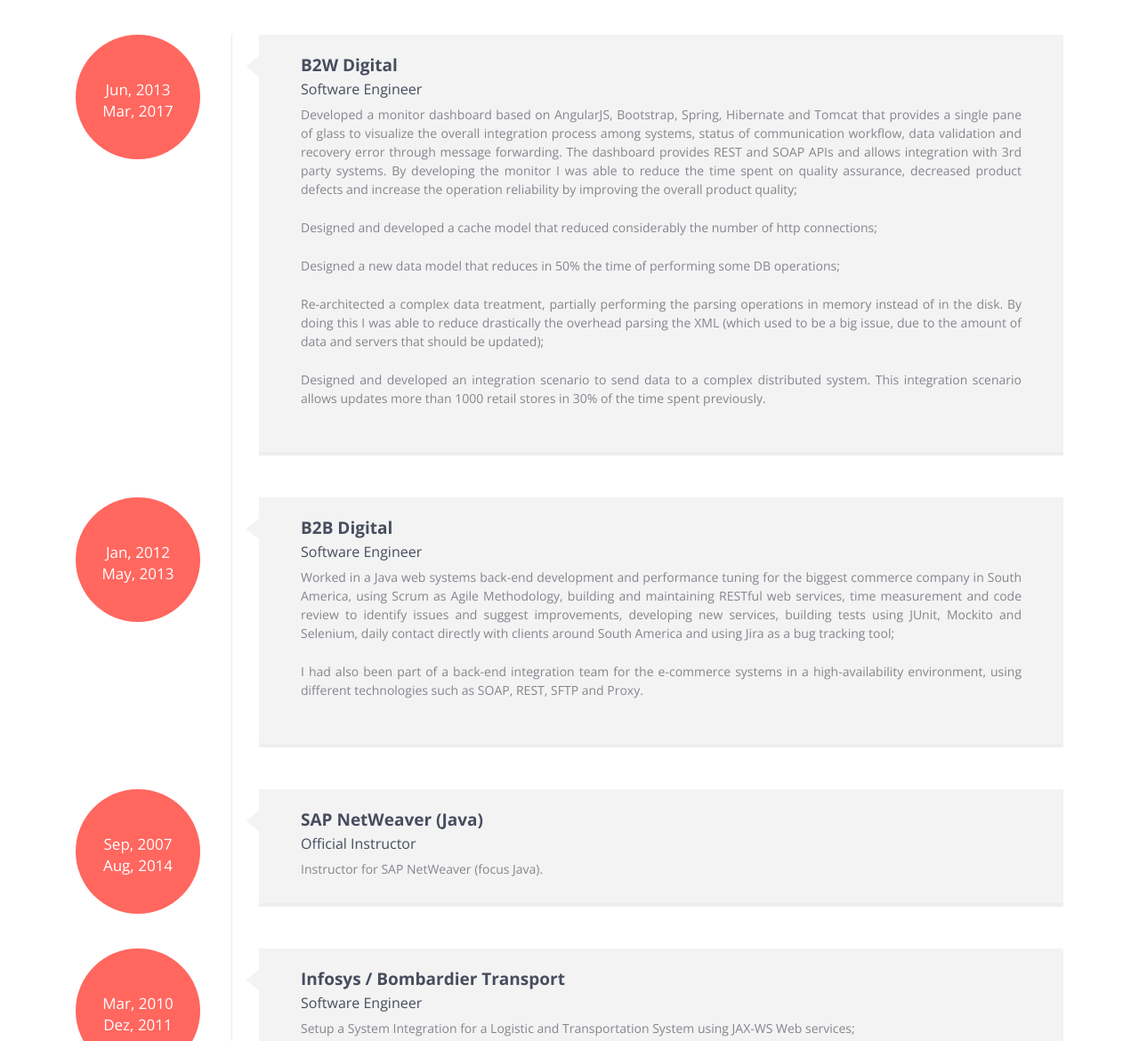
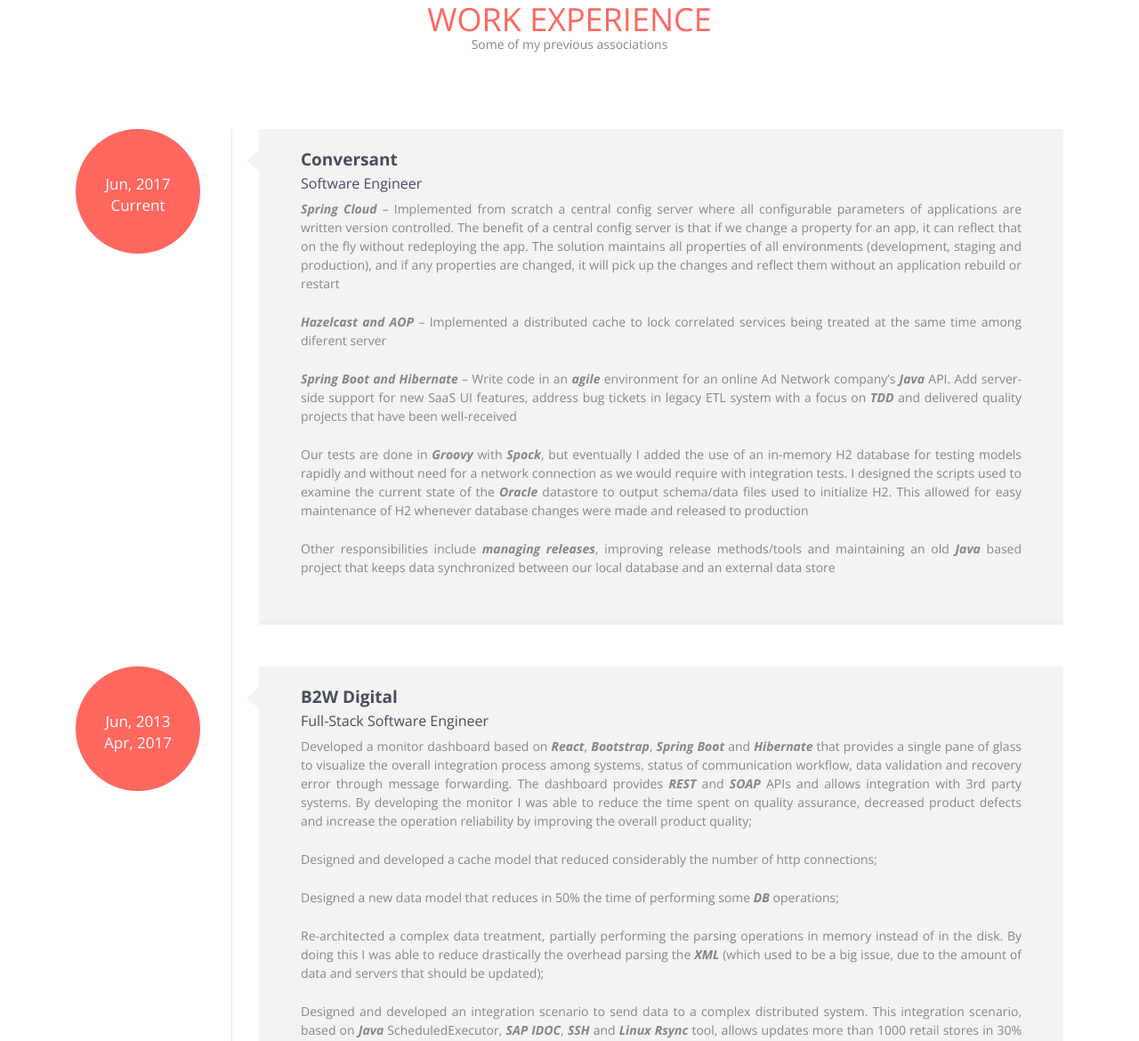
Before and after one commit to hyalen-caldeira/responsive-resume, a plain HTML site: page index.html in a window 1280 px wide. Shown: the part 2019-3189 px from the top of the page at 89% size. Drawn offline with nearby package versions, Linux system fonts and the light colour scheme.

Commit message:
Updating experience

```diff
--- a/css/style.css
+++ b/css/style.css
@@ -5,6 +5,14 @@
     width: 100%;
     height: 100%;
     display: block;
+}
+
+p span{
+    /* color: #E5D5D4!important; */
+    color: #BCD5D4;
+    font-style: oblique;
+    font-weight:600;
+    font-size:16px;
 }
 
 .justify{ text-align: justify!important; }
--- a/index.html
+++ b/index.html
@@ -83,12 +83,21 @@
             <div class="justify">
               <h3>Hyalen Moreira</h3>
               <h4 class="subHeading">Senior Software Engineer &amp; Full Stack Developer</h4>
-              <p>Software Engineer with 15+ years of experience, I have both back-end and front-end software development
+              <!-- <p>Software Engineer with 15+ years of experience, I have both back-end and front-end software development
               experience. I enjoy developing software from the ground up, learning new technologies, refactoring legacy code and making the companies, where I've been working on, satisfied.</p>
 
               <p>Currently I'm working as Software Engineer at B2W Digital responsible for designing and implementing solution for integration, financial and government applications, as well as researching and suggesting new tools, algorithms, and solutions to increase system quality. I also serve as part of a back-end integration team for the eCommerce systems.</p>
 
-              <p>I have global experience across different companies designing and developing applications using Java, Hibernate, Spring, JAX-RS, JAX-WS, SQL, OOD and others. I hold a degree in Software Engineering from Universidade Federal de Minas Gerais. </p>
+              <p>I have global experience across different companies designing and developing applications using Java, Hibernate, Spring, JAX-RS, JAX-WS, SQL, OOD and others. I hold a degree in Software Engineering from Universidade Federal de Minas Gerais. </p> -->
+
+              <p><span>Software Engineer</span> with 15+ years of experience, I have both <span>Back-End</span> and <span>Front-End</span> software development experience. I enjoy developing software from the ground up, learning new technologies, refactoring legacy code and making the companies, where I've been working on, satisfied.</p>
+
+              <p>Currently I'm working as <span>Software Engineer</span> at <span>Conversant</span> writing code in an <span>agile</span> environment for an online Ad Network company’s <span>Java API</span>, adding server-side support for new SaaS UI features, addressing bug tickets in legacy ETL system with a focus on <span>Test-Driven-Development</span> and delivering quality projects that have been well-received.</p>
+
+              <p>Before that I was working as <span>Software Engineer</span> at <span>B2W Digital</span> responsible for designing and implementing solutions for integration, financial and government applications, as well as researching and suggesting new tools, algorithms and solutions to increase system quality. I also serve as part of a <span>Back-End</span> integration team for the eCommerce systems.</p>
+
+              <p>I have global experience across different companies designing and developing applications using
+              <span> Java, Hibernate, Spring, ReactJS, AWS, JAX-RS, JAX-WS, SQL, OOD and others.</span> I hold a degree in <span>Software Engineer</span> from UFMG - Universidade Federal de Minas Gerais. </p>
 
               <a href="resume/cv_hyalen_moreira.pdf" class="bntDownload">Downloading Printable Resume</a>
             </div>
--- a/js/resumeBuilder.js
+++ b/js/resumeBuilder.js
@@ -1,23 +1,46 @@
 var work = {
     "jobs" : [
         {
+            "company" : "Conversant",
+            "role" : "Software Engineer",
+            "location" : "Los Angeles, CA",
+            "dateIni" : "Jun, 2017",
+            "dateEnd" : "Current",
+            "description" : "<b><i>Spring Cloud</i></b> – Implemented from scratch a central config server where all configurable " +
+            "parameters of applications are written version controlled. The benefit of a central config server is " +
+            "that if we change a property for an app, it can reflect that on the fly without redeploying the app. " +
+            "The solution maintains all properties of all environments (development, staging and production), and " +
+            "if any properties are changed, it will pick up the changes and reflect them without an application " +
+            "rebuild or restart<p><b><i>Hazelcast and AOP</b></i> – Implemented a distributed cache to lock correlated services " +
+            "being treated at the same time among diferent server</p><p><b><i>Spring Boot and Hibernate</b></i> – Write code in " +
+            "an <b><i>agile</b></i> environment for an online Ad Network company’s <b><i>Java</b></i> API. Add server-side support for new " +
+            "SaaS UI features, address bug tickets in legacy ETL system with a focus on <b><i>TDD</b></i> and delivered quality " +
+            "projects that have been well-received</p><p>Our tests are done in <b><i>Groovy</b></i> with <b><i>Spock</b></i>, but eventually " +
+            "I added the use of an in-memory H2 database for testing models rapidly and without need for a network " +
+            "connection as we would require with integration tests. I designed the scripts used to examine the current " +
+            "state of the <b><i>Oracle</b></i> datastore to output schema/data files used to initialize H2. This allowed for easy " +
+            "maintenance of H2 whenever database changes were made and released to production</p><p>Other responsibilities " +
+            "include <b><i>managing releases</b></i>, improving release methods/tools and maintaining an old <b><i>Java</b></i> based project that " +
+            "keeps data synchronized between our local database and an external data store</p>"
+        },
+        {
             "company" : "B2W Digital",
-            "role" : "Software Engineer",
+            "role" : "Full-Stack Software Engineer",
             "location" : "Rio de Janeiro, Brazil",
             "dateIni" : "Jun, 2013",
-            "dateEnd" : "Mar, 2017",
-            "description" : "Developed a monitor dashboard based on AngularJS, Bootstrap, Spring, Hibernate and Tomcat " +
+            "dateEnd" : "Apr, 2017",
+            "description" : "Developed a monitor dashboard based on <b><i>React</b></i>, <b><i>Bootstrap</b></i>, <b><i>Spring Boot</b></i> and <b><i>Hibernate</b></i> " +
             "that provides a single pane of glass to visualize the overall integration process among systems, status " +
             "of communication workflow, data validation and recovery error through message forwarding. The dashboard " +
-            "provides REST and SOAP APIs and allows integration with 3rd party systems. By developing the monitor I was " +
+            "provides <b><i>REST</b></i> and <b><i>SOAP</b></i> APIs and allows integration with 3rd party systems. By developing the monitor I was " +
             "able to reduce the time spent on quality assurance, decreased product defects and increase the operation " +
             "reliability by improving the overall product quality;<p>Designed and developed a cache model that reduced " +
             "considerably the number of http connections; </p><p>Designed a new data model that reduces in 50% the time of  " +
-            " performing some DB operations; </p><p>Re-architected a complex data treatment, partially performing the parsing  " +
+            " performing some <b><i>DB</b></i> operations; </p><p>Re-architected a complex data treatment, partially performing the parsing  " +
             " operations in memory instead of in the disk. By doing this I was able to reduce drastically the overhead  " +
-            " parsing the XML (which used to be a big issue, due to the amount of data and servers that should be updated);  " +
+            " parsing the <b><i>XML</b></i> (which used to be a big issue, due to the amount of data and servers that should be updated);  " +
             "</p><p>Designed and developed an integration scenario to send data to a complex distributed system. This  " +
-            "integration scenario allows updates more than 1000 retail stores in 30% of the time spent previously.</p>"
+            "integration scenario, based on <b><i>Java</b></i> ScheduledExecutor, <b><i>SAP IDOC</b></i>, <b><i>SSH</b></i> and <b><i>Linux Rsync</b></i> tool, allows updates more than 1000 retail stores in 30% of the time spent previously.</p>"
         },
         {
             "company" : "B2B Digital",
@@ -152,15 +175,21 @@ work.display = function() {
 
 var education = {
     "schools" : [
-        {   "school" : "Centro Universitário de Ciências Gerenciais (University of Scientific Management) ",
-            "title" : "Technology in Data Processing",
-            "dateConclusion" : "2000",
+        {
+            "school" : "Udacity - Nanodegree",
+            "title" : "React - Fundamentals, Redux and Native",
+            "dateConclusion" : "2017",
             "description" : ""
         },
         {
             "school" : "UFMG - Universidade Federal de Minas Gerais",
             "title" : "Major in Information Technology with Emphasis on Software Engineering",
             "dateConclusion" : "2007",
+            "description" : ""
+        },
+        {   "school" : "Centro Universitário de Ciências Gerenciais (University of Scientific Management) ",
+            "title" : "Technology in Data Processing",
+            "dateConclusion" : "2000",
             "description" : ""
         }
     ]/*,
```
Also changed, not shown: 1 other file. Lines whose indentation alone changed are shown as unchanged.
